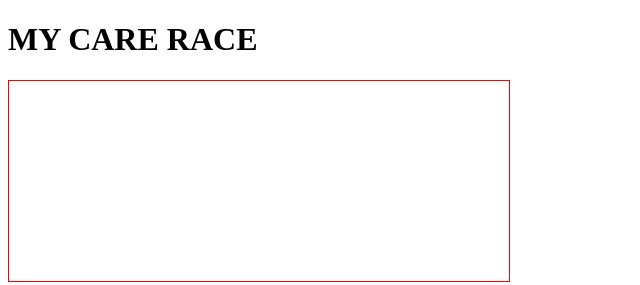
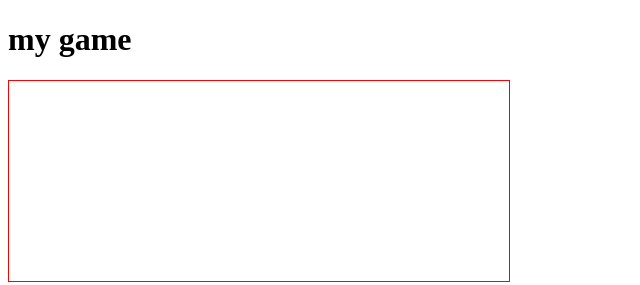
Before and after one commit to Atom-22/car-race, a plain HTML site: page index.html in a window 1280 px wide. Shown: the whole page, without its empty margins (0-640 px from the left). Drawn offline with Linux system fonts and the light colour scheme.

Commit message:
changed game title!

```diff
--- a/index.html
+++ b/index.html
@@ -12,7 +12,7 @@
 
 
 <body>
-<h1>MY CARE RACE</h1>
+<h1>my game</h1>
 
 <div class="game-wrapper">
 <canvas id="myCanvas" width="500px" height="200px">
```
